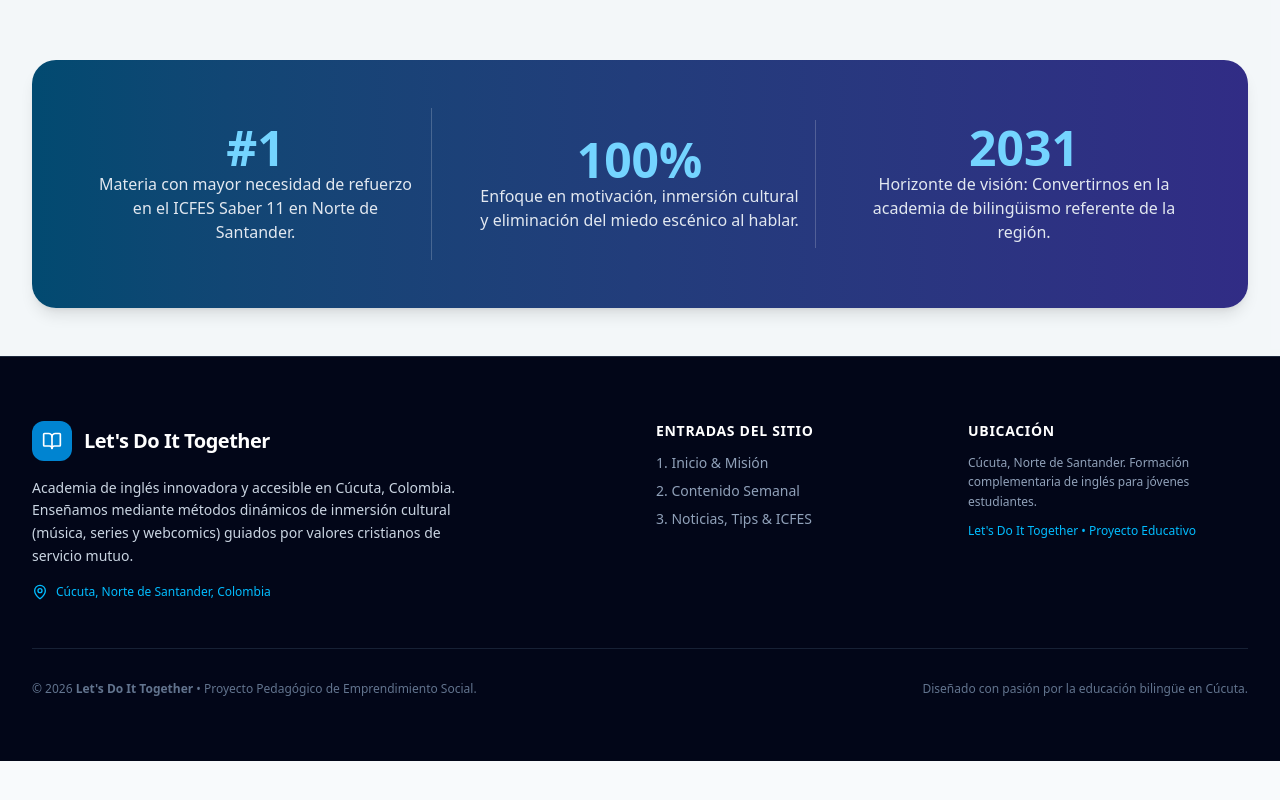
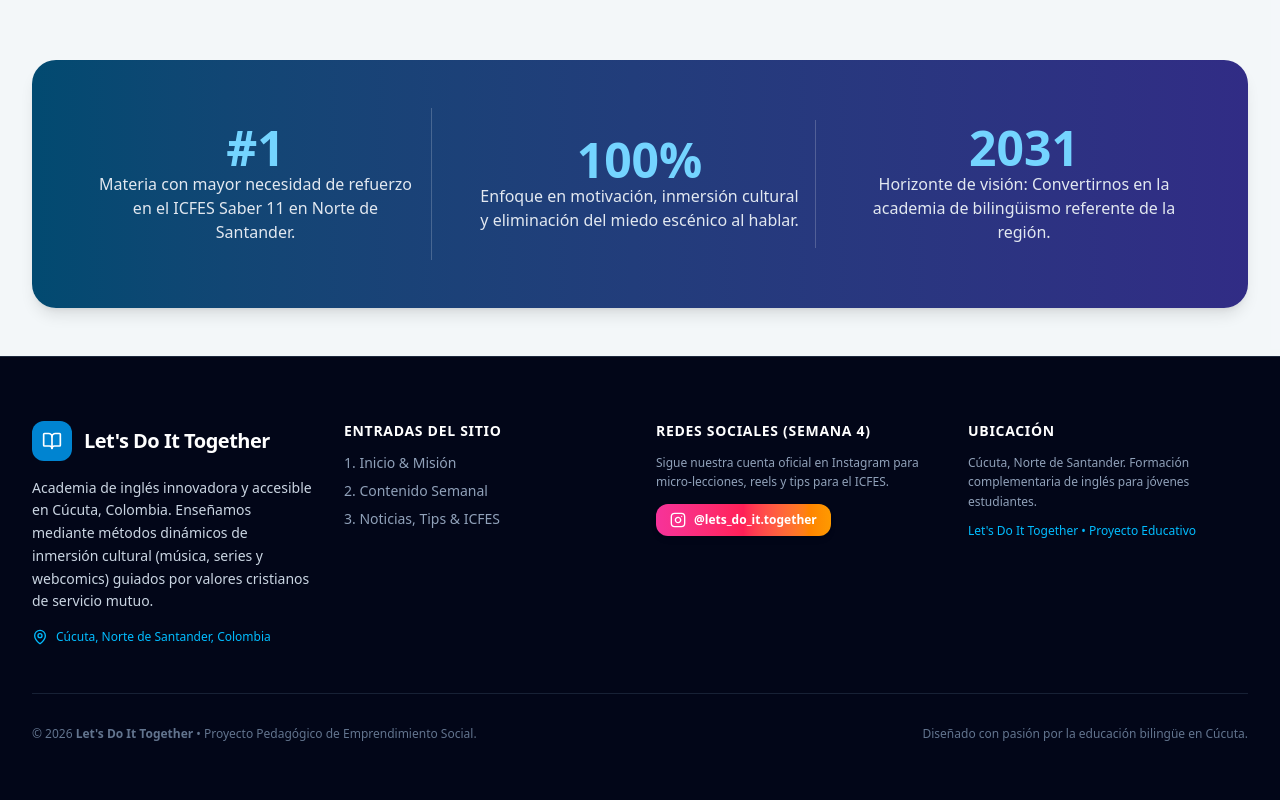
Before and after one commit to AmaneciReLoco/Lets-do-it-together, a React (Vite) app: page / in a window 1280 px wide. Shown: the part 2954-3754 px from the top of the page. Before the commit the page ends 3715 px from the top, so only its background shows below. Built offline with nearby package versions, Linux system fonts and the light colour scheme.

Commit message:
Add Instagram link to footer component
Added Instagram link and section to the footer for social media engagement.

```diff
--- a/src/components/Footer.tsx
+++ b/src/components/Footer.tsx
@@ -1,6 +1,6 @@
 import React from 'react';
 import { projectInfo } from '../data/projectData';
-import { BookOpen, MapPin } from 'lucide-react';
+import { BookOpen, MapPin, Instagram } from 'lucide-react';
 
 interface FooterProps {
   setActiveTab: (tab: 'inicio' | 'semanas' | 'noticias') => void;
@@ -14,7 +14,7 @@ export const Footer: React.FC<FooterProps> = ({ setActiveTab }) => {
         <div className="grid sm:grid-cols-2 lg:grid-cols-4 gap-8">
 
           {/* Col 1: Marca & Origen */}
-          <div className="space-y-4 lg:col-span-2">
+          <div className="space-y-4">
             <div className="flex items-center gap-3">
               <div className="w-10 h-10 rounded-xl bg-sky-600 flex items-center justify-center text-white font-bold">
                 <BookOpen className="w-5 h-5" />
@@ -24,7 +24,7 @@ export const Footer: React.FC<FooterProps> = ({ setActiveTab }) => {
               </span>
             </div>
 
-            <p className="text-sm text-slate-300 max-w-md leading-relaxed">
+            <p className="text-sm text-slate-300 leading-relaxed">
               Academia de inglés innovadora y accesible en {projectInfo.city}, {projectInfo.country}.
               Enseñamos mediante métodos dinámicos de inmersión cultural (música, series y webcomics) guiados por valores cristianos de servicio mutuo.
             </p>
@@ -66,7 +66,26 @@ export const Footer: React.FC<FooterProps> = ({ setActiveTab }) => {
             </ul>
           </div>
 
-          {/* Col 3: Ubicación y Contacto */}
+          {/* Col 3: Redes Sociales Oficiales */}
+          <div className="space-y-3">
+            <h4 className="text-white text-sm font-bold uppercase tracking-wider">Redes Sociales (Semana 4)</h4>
+            <p className="text-xs text-slate-400 leading-relaxed">
+              Sigue nuestra cuenta oficial en Instagram para micro-lecciones, reels y tips para el ICFES.
+            </p>
+            <a
+              href="https://www.instagram.com/lets_do_it.together/"
+              target="_blank"
+              rel="noopener noreferrer"
+              id="footer-instagram-link"
+              className="inline-flex items-center gap-2 px-3.5 py-2 rounded-xl text-xs font-bold bg-gradient-to-r from-pink-500 via-rose-500 to-amber-500 hover:from-pink-600 hover:to-amber-600 text-white transition-all shadow-md"
+              title="Visítanos en Instagram @lets_do_it.together"
+            >
+              <Instagram className="w-4 h-4" />
+              <span>@lets_do_it.together</span>
+            </a>
+          </div>
+
+          {/* Col 4: Ubicación y Contacto */}
           <div className="space-y-3">
             <h4 className="text-white text-sm font-bold uppercase tracking-wider">Ubicación</h4>
             <p className="text-xs text-slate-400 leading-relaxed">
```
